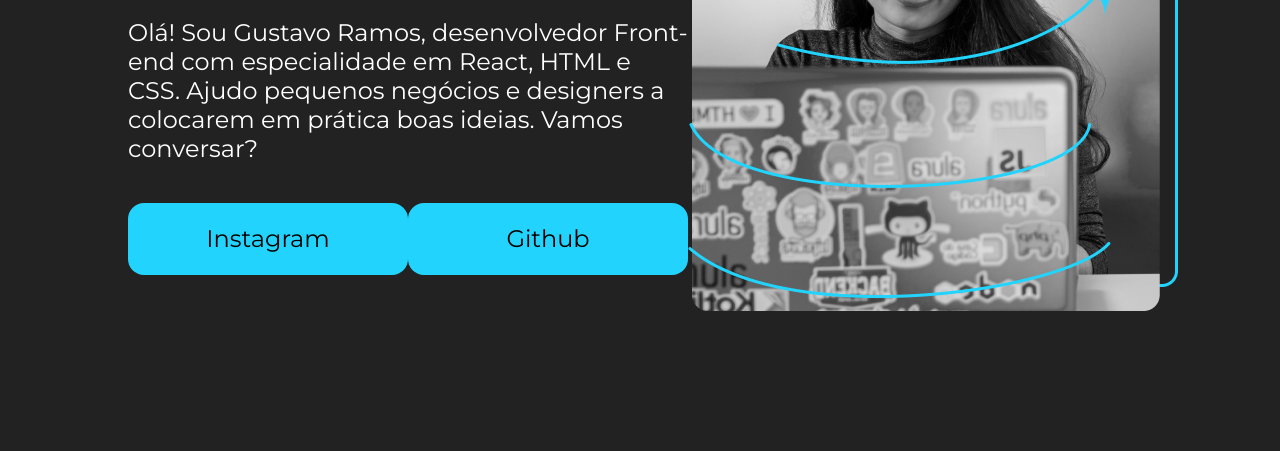
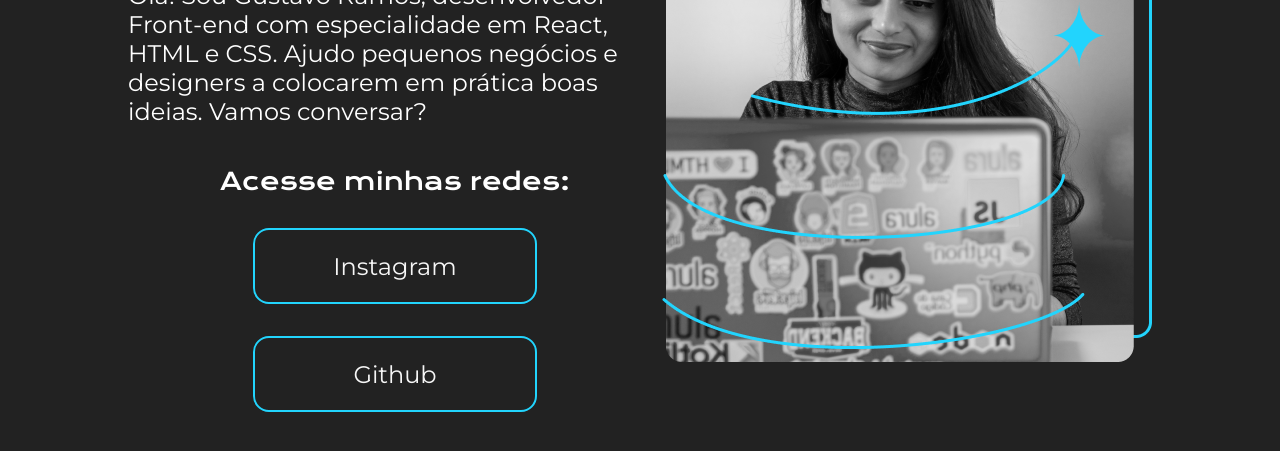
Before and after one commit to Gustaramos/Portifolio, a plain HTML site: page index.html in a window 1280 px wide. Shown: the part 367-818 px from the top of the page. Drawn offline with nearby package versions, Linux system fonts and the light colour scheme.

Commit message:
Commit Att

```diff
--- a/index.html
+++ b/index.html
@@ -17,6 +17,7 @@
                 com especialidade em React, HTML e CSS. Ajudo pequenos negócios e designers a colocarem em prática boas ideias.
                 Vamos conversar?</p>
             <div class="apresentacao__links">
+                <h2 class="apresentacao__conteudo__titulo__subtitulo">Acesse minhas redes:</h2>
                 <a class="apresentacao__links__link" href="https://instagram.com">Instagram</a>
                 <a class="apresentacao__links__link" href="https://github.com/Gustaramos">Github</a>
             </div>
--- a/style.css
+++ b/style.css
@@ -42,18 +42,28 @@ body{
 
 .apresentacao__links {
     display: flex;
+    flex-direction: column;
     justify-content: space-between;
+    align-items: center;
+    gap: 32px;
+}
+
+.apresentacao__conteudo__titulo__subtitulo {
+    font-family: 'Krona One', sans-serif;
+    font-weight: 400;
+    font-size: 24px;
 }
 
 .apresentacao__links__link {
-    background-color: #22D4FD;
+    /* background-color: #22D4FD; */
     width: 280px;
     text-align: center;
     border-radius: 16px;
+    border: 2px solid #22D4FD;
     font-size: 24px;
     font-weight: 600px;
     padding: 21.5px 0;
-    color: #000000;
+    color: #f6f6f6;
     font-family: 'Montserrat', sans-serif;
     text-decoration: none;
 }
```
